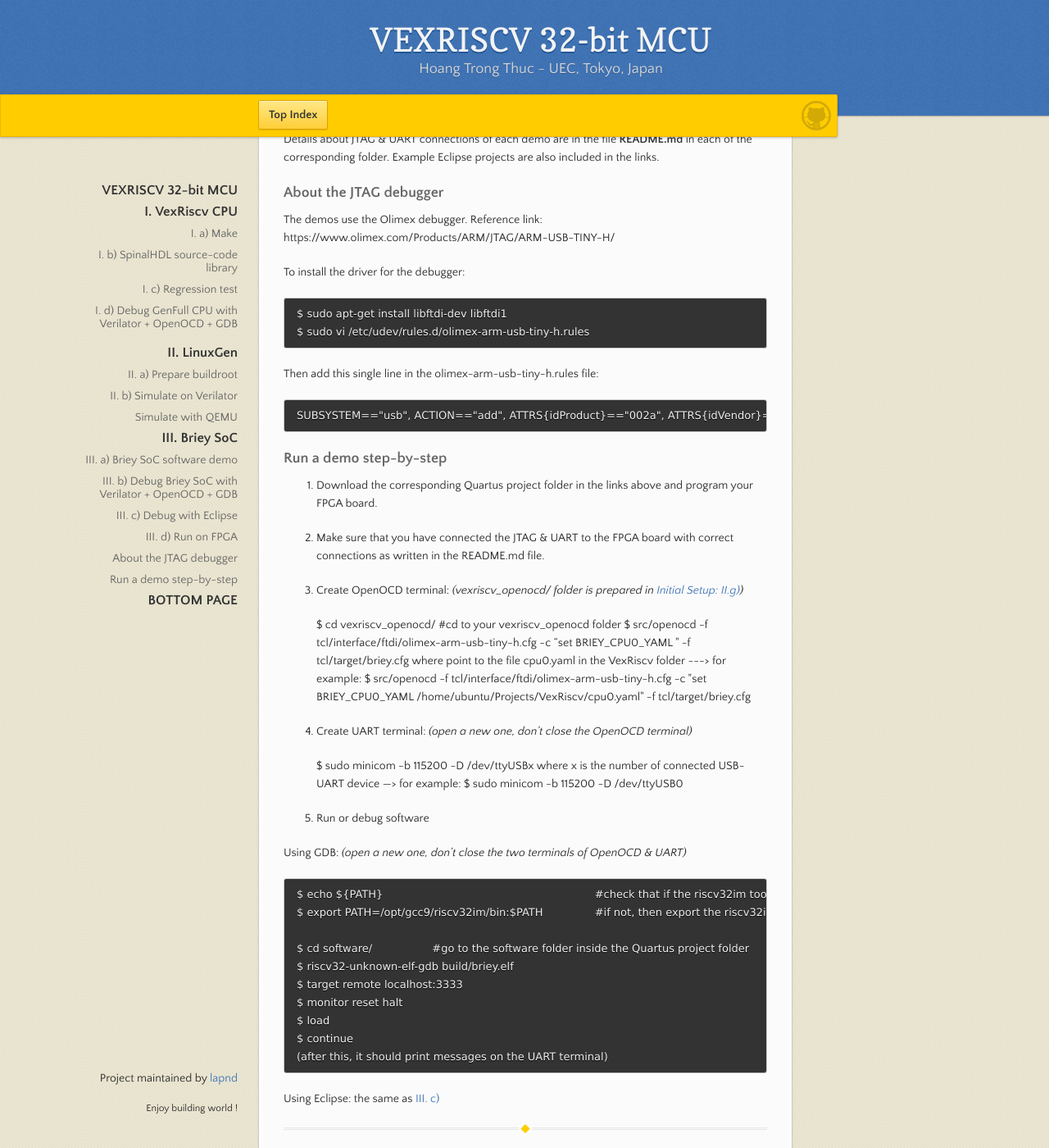
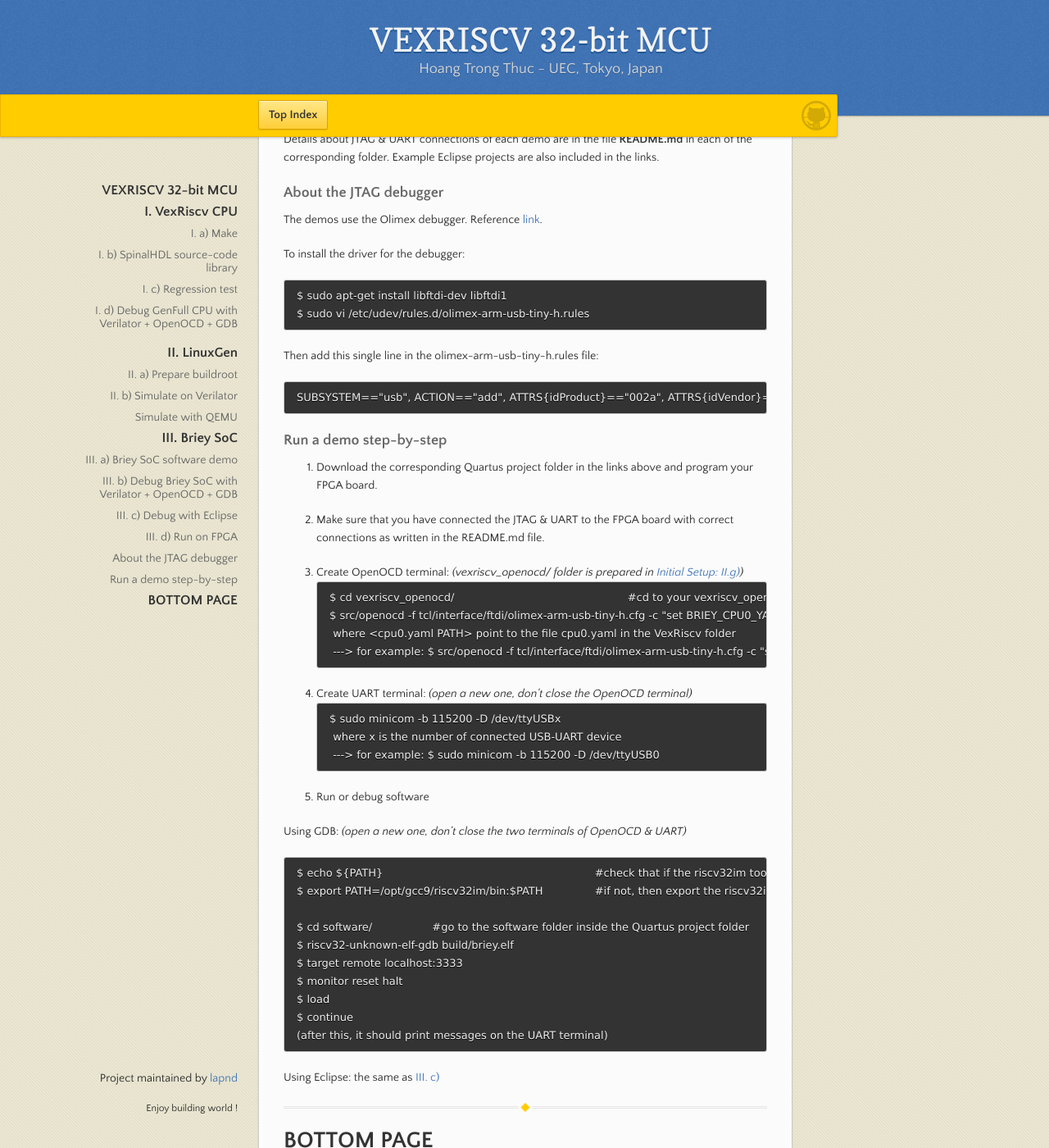
Before and after one commit to lapnd/httdes.github.io, a Jekyll site: the page built from vexriscv.md, in a window 1280 px wide and 1400 px high, scrolled down 6798 px. Shown: the whole window at 82% size. Built offline with Jekyll 4.4.1, drawn with Linux system fonts in a browser that asks for light colours; our own code applies the rules of GitHub Pages for plain Markdown files.

Commit message:
Update vexriscv.md

````diff
--- a/vexriscv.md
+++ b/vexriscv.md
@@ -240,7 +240,7 @@ Details about JTAG & UART connections of each demo are in the file **README.md**
 
 ### About the JTAG debugger
 
-The demos use the Olimex debugger. Reference link: https://www.olimex.com/Products/ARM/JTAG/ARM-USB-TINY-H/
+The demos use the Olimex debugger. Reference [link](https://www.olimex.com/Products/ARM/JTAG/ARM-USB-TINY-H/).
 
 To install the driver for the debugger:
 
@@ -258,18 +258,18 @@ Then add this single line in the olimex-arm-usb-tiny-h.rules file:
 2. Make sure that you have connected the JTAG & UART to the FPGA board with correct connections as written in the README.md file.
 
 3. Create OpenOCD terminal: *(vexriscv_openocd/ folder is prepared in [Initial Setup: II.g)](./init.md#ii-g-openocd))*
-
-	$ cd vexriscv_openocd/							#cd to your vexriscv_openocd folder
-	$ src/openocd -f tcl/interface/ftdi/olimex-arm-usb-tiny-h.cfg -c "set BRIEY_CPU0_YAML <cpu0.yaml PATH>" -f tcl/target/briey.cfg
-		where <cpu0.yaml PATH> point to the file cpu0.yaml in the VexRiscv folder
-		---> for example: $ src/openocd -f tcl/interface/ftdi/olimex-arm-usb-tiny-h.cfg -c "set BRIEY_CPU0_YAML /home/ubuntu/Projects/VexRiscv/cpu0.yaml" -f tcl/target/briey.cfg
-
+```
+$ cd vexriscv_openocd/							#cd to your vexriscv_openocd folder
+$ src/openocd -f tcl/interface/ftdi/olimex-arm-usb-tiny-h.cfg -c "set BRIEY_CPU0_YAML <cpu0.yaml PATH>" -f tcl/target/briey.cfg
+	where <cpu0.yaml PATH> point to the file cpu0.yaml in the VexRiscv folder
+	---> for example: $ src/openocd -f tcl/interface/ftdi/olimex-arm-usb-tiny-h.cfg -c "set BRIEY_CPU0_YAML /home/ubuntu/Projects/VexRiscv/cpu0.yaml" -f tcl/target/briey.cfg
+```
 4. Create UART terminal: *(open a new one, don't close the OpenOCD terminal)*
-
-	$ sudo minicom -b 115200 -D /dev/ttyUSBx
-		where x is the number of connected USB-UART device
-		---> for example: $ sudo minicom -b 115200 -D /dev/ttyUSB0
-
+```
+$ sudo minicom -b 115200 -D /dev/ttyUSBx
+	where x is the number of connected USB-UART device
+	---> for example: $ sudo minicom -b 115200 -D /dev/ttyUSB0
+```
 5. Run or debug software
 
 Using GDB: *(open a new one, don't close the two terminals of OpenOCD & UART)*
````
